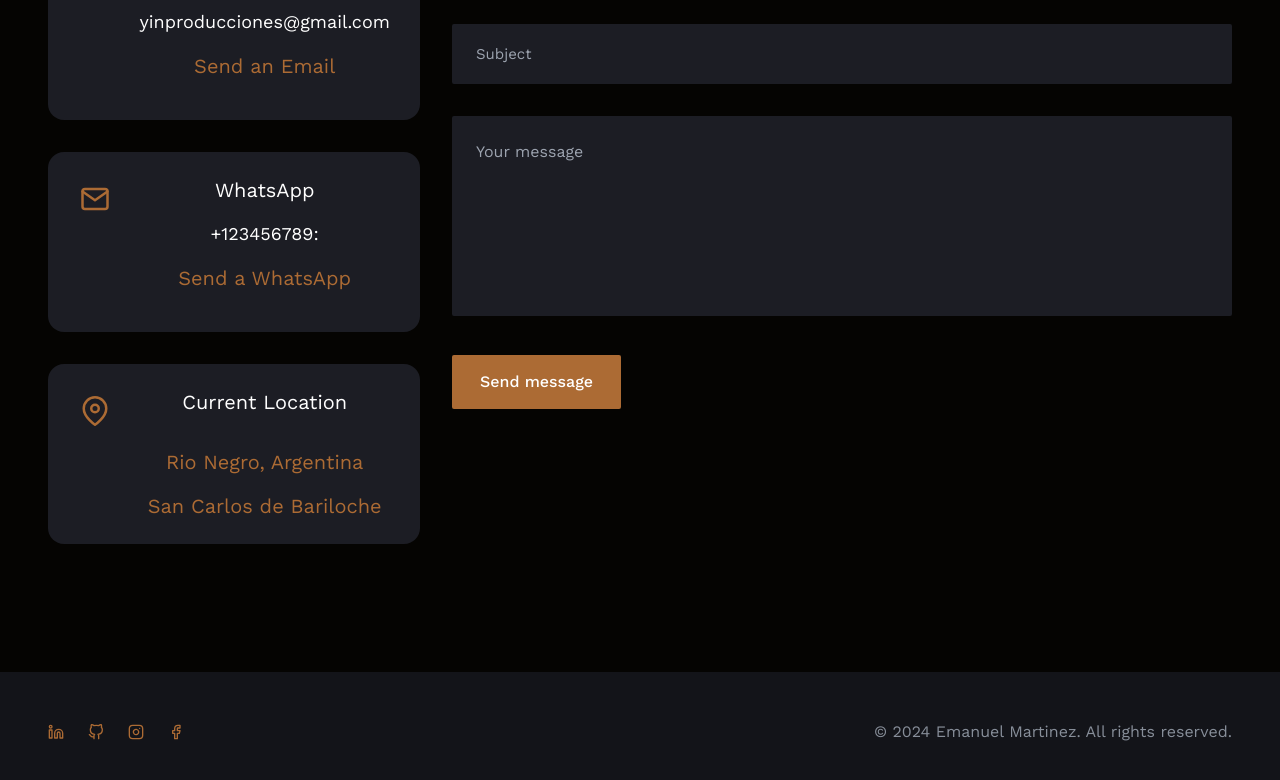
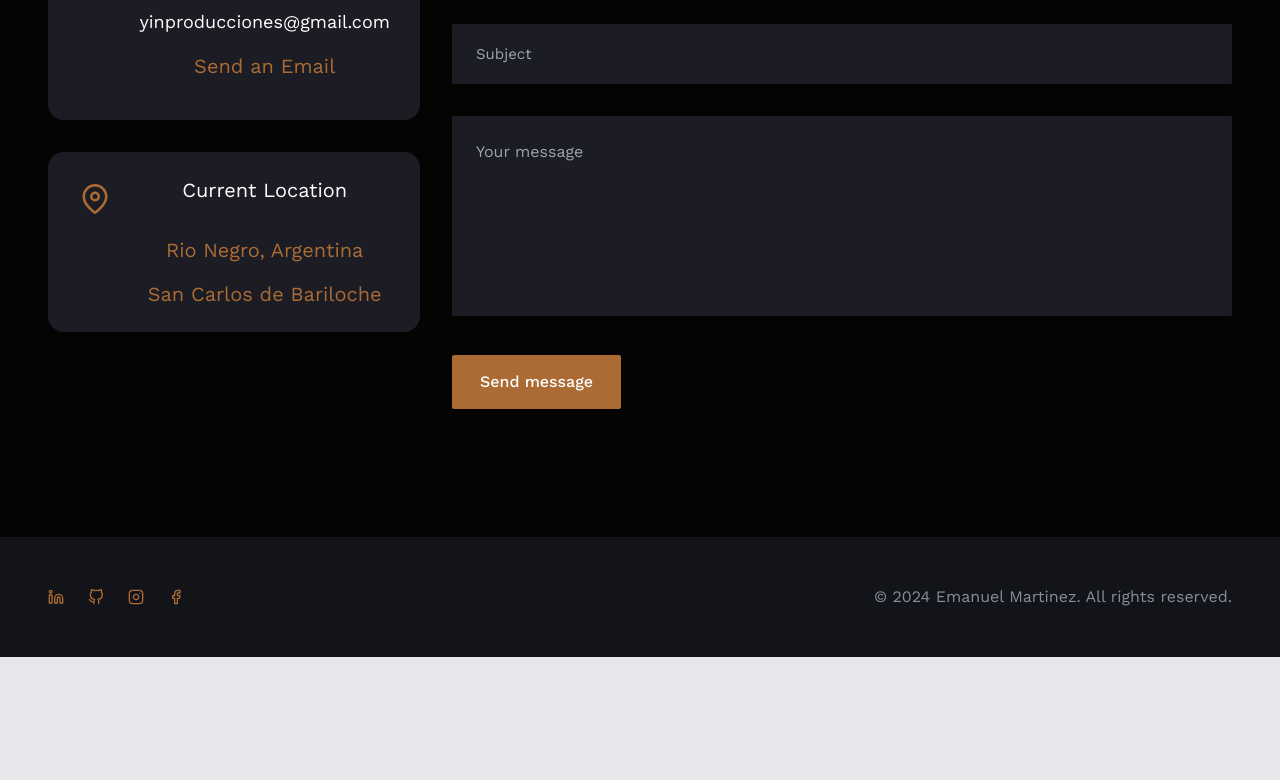
Before and after one commit to emadeveloper/portfolio-ema-developer, a React (Create React App) app: page / in a window 1280 px wide. Shown: the part 4445-5225 px from the top of the page. After the commit the page ends 5102 px from the top, so only its background shows below. Built offline with nearby package versions, Linux system fonts and the light colour scheme; a web font is replaced by a local one.

Commit message:
delete: contact line

```diff
--- a/src/data.js
+++ b/src/data.js
@@ -222,12 +222,6 @@
     subtitle: <a href="mailto:yinproducciones@gmail.com" target='_blank' rel='noreferrer'>Send an Email</a>,
   },
   {
-    icon: <FiMail />,
-    title: 'WhatsApp',
-    mail: '+123456789:',
-    subtitle: <a href="https://wa.me/+5492944210930" target='_blank' rel='noreferrer'>Send a WhatsApp</a>
-  },
-  {
     icon: <FiMapPin />,
     title: 'Current Location',
     subtitle: 'Rio Negro, Argentina',
```
